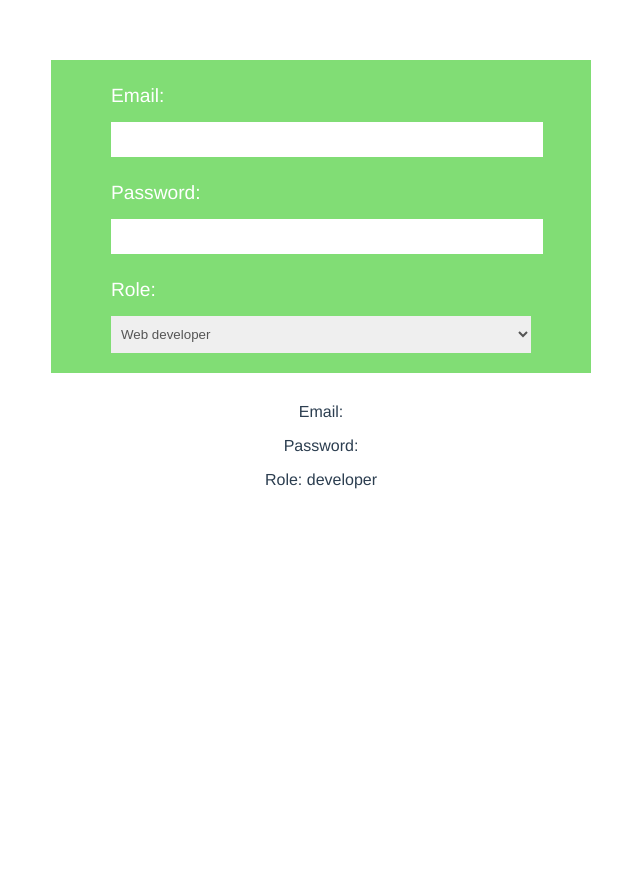
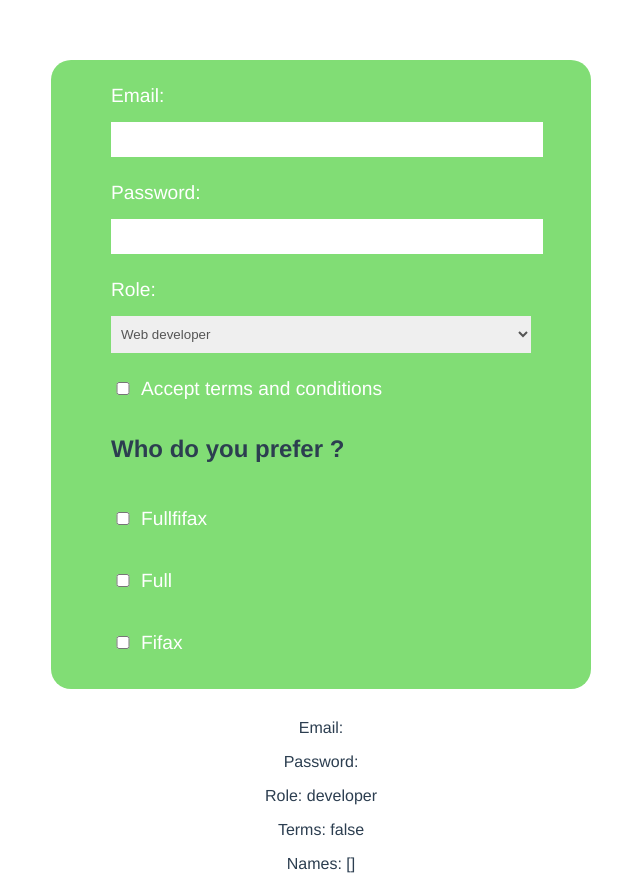
Before and after one commit to Fullfifax/form-submission, a Vue app: page / in a window 1280 px wide. Shown: the whole page, without its empty margins (319-959 px from the left). Before the commit the page ends 800 px from the top, so only its background shows below. Built offline with nearby package versions, Linux system fonts and the light colour scheme.

Commit message:
add multiply checkboxes

```diff
--- a/src/components/SignupForm.vue
+++ b/src/components/SignupForm.vue
@@ -11,10 +11,34 @@
             <option value="developer">Web developer</option>
             <option value="design">Web designer</option>
         </select>
+
+        <div class="terms">
+            <input type="checkbox" required v-model="terms">
+            <label>Accept terms and conditions</label>
+        </div>
+
+        <div class="names">
+            <h2>Who do you prefer ?</h2>
+            <div>
+                <input type="checkbox" value="Fullfifax" v-model="names">
+                <label>Fullfifax</label>
+            </div>
+            <div>
+                <input type="checkbox" value="Full" v-model="names">
+                <label>Full</label>
+            </div>
+            <div>
+                <input type="checkbox" value="Fifax" v-model="names">
+                <label>Fifax</label>
+            </div>
+        </div>
+
     </form>
     <p>Email: {{ email }}</p>
     <p>Password: {{ password }}</p>
     <p>Role: {{ role }}</p>
+    <p>Terms: {{ terms }}</p>
+    <p>Names: {{ names }}</p>
 </template>
 
 <script>
@@ -23,7 +47,9 @@ export default {
         return {
             email: '',
             password: '',
-            role: 'developer'
+            role: 'developer',
+            terms: false,
+            names: []
         }
     }
 }
@@ -32,6 +58,7 @@ export default {
 <style>
     form {
         background-color: #81dd75;
+        border-radius: 20px;
         margin: 30px auto;
         max-width: 420px;
         padding: 0 60px 20px;
@@ -53,4 +80,10 @@ export default {
     input:focus {
         border: none;
     }
+    input[type="checkbox"] {
+        display: inline-block;
+        margin-right: 10px;
+        position: relative;
+        width: 16px;
+    }
 </style>
```
